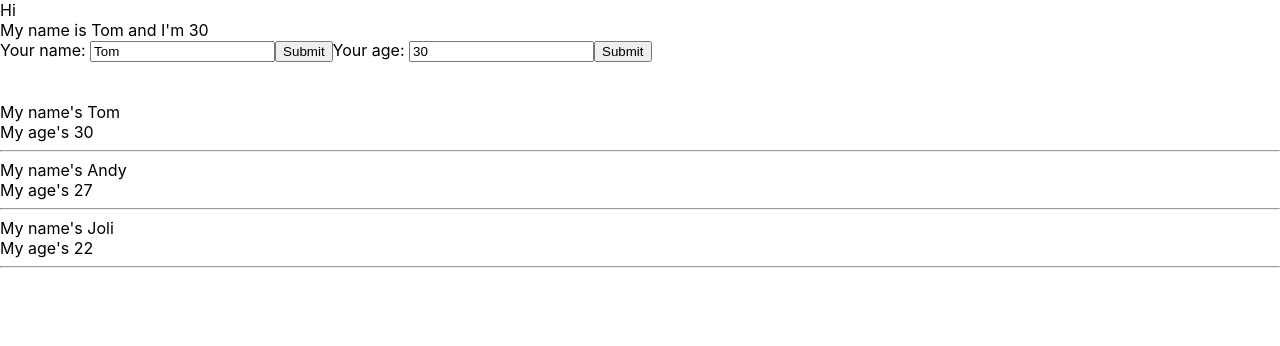
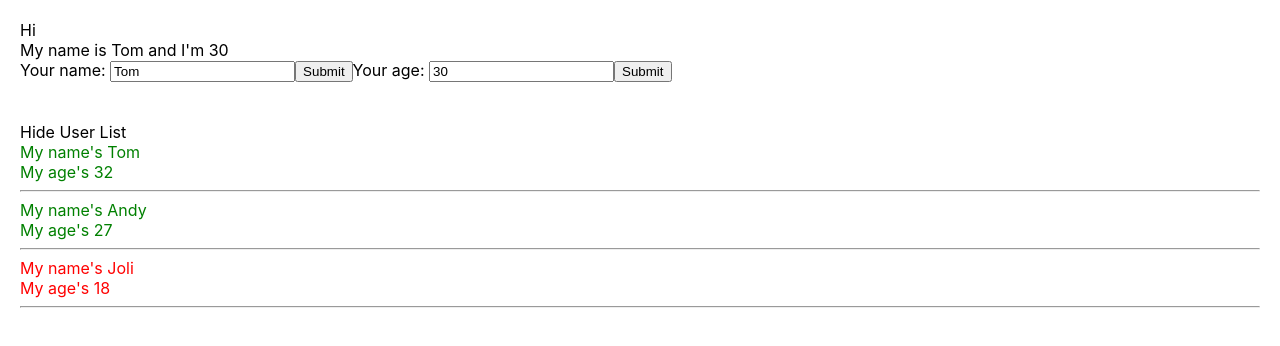
Before and after one commit to phucthor/test-demo-react, a React (Create React App) app: page / in a window 1280 px wide. Shown: the top 346 px of the page. Built offline with nearby package versions, Linux system fonts and the light colour scheme.

Commit message:
video 25

```diff
--- a/src/App.css
+++ b/src/App.css
@@ -1,4 +1,14 @@
+.red {
+  color: red;
+}
+
+.green {
+  color: green;
+}
+
+
 body {
+  padding: 20px;
   margin: 0;
   font-family: -apple-system, BlinkMacSystemFont, 'Segoe UI', 'Roboto', 'Oxygen',
     'Ubuntu', 'Cantarell', 'Fira Sans', 'Droid Sans', 'Helvetica Neue',
--- a/src/components/DisplayInfor.js
+++ b/src/components/DisplayInfor.js
@@ -1,32 +1,45 @@
 import React from "react";
 
-class DisplayInfor extends React.Component{
+class DisplayInfor extends React.Component {
+
+    state = {
+        isShowListUser: true
+    }
+
+    handleShowHide = () => {
+        this.setState({
+            isShowListUser: !this.state.isShowListUser
+        })
+    }
+
     render() {
     //destructuring array/object
     const { listUsers } = this.props; //object
-        console.log(listUsers);
+    // console.log(listUsers);
+    // console.table(listUsers);
     //const listUser = this.props.listUsers;
 
     return (
       <div>
-                { listUsers.map((user, index) => {
-                    console.log(index);
+        <div>
+            <span onClick={() => {this.handleShowHide()}}>
+                {this.state.isShowListUser === true ? 'Hide User List' : 'Show User List'}</span>
+        </div>
+        {this.state.isShowListUser &&
+            <div>
+            {listUsers.map((user, index) => {
+                console.log(">>> check map user: ", user);
+
                 return (
-                        <div key={user.id}>
+                <div key={user.id} className={+user.age > 18 ? "green" : "red"}>
                     <div>My name's {user.name}</div>
                     <div>My age's {user.age} </div>
-                            <hr/>
+                    <hr />
                 </div>
-                    )
+                );
             })}
-                {/* <div>My name's {name}</div>
-                <div>My age's {age}</div>
-                <hr/>
-                <div>My name's {name}</div>
-                <div>My age's {age}</div>
-                <hr/>
-                <div>My name's {name}</div>
-                <div>My age's {age}</div> */}
+            </div>
+        }
       </div>
     );
   }
--- a/src/components/MyComponent.js
+++ b/src/components/MyComponent.js
@@ -6,9 +6,9 @@ import DisplayInfor from "./DisplayInfor";
 class MyComponent extends React.Component {
     state = {
         listUsers: [
-            {id: 1, name: 'Tom', age: '30'},
+            {id: 1, name: 'Tom', age: '32'},
             {id: 2, name: 'Andy', age: '27'},
-            {id: 3, name: 'Joli', age: '22'}
+            {id: 3, name: 'Joli', age: '18'}
         ]
     }
     render(){
--- a/src/index.js
+++ b/src/index.js
@@ -8,9 +8,9 @@ import store from './redux/store';
 const root = ReactDOM.createRoot(document.getElementById('root'));
 root.render(
   <Provider store={store}>
-    <React.StrictMode>
+    {/* <React.StrictMode> */}
       <App />
-    </React.StrictMode>
+    {/* </React.StrictMode> */}
   </Provider>
 );
 
```
Lines whose indentation alone changed are shown as unchanged.
